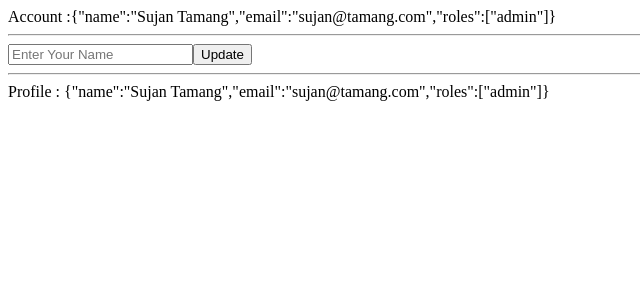
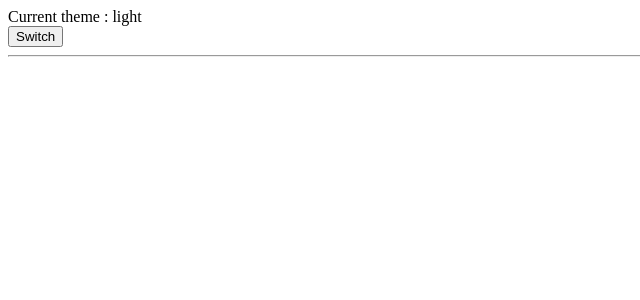
Before and after one commit to ST079/react, a React (Vite) app in the folder blogApp/: page / in a window 1280 px wide. Shown: the top 300 px of the page, without its empty margins (0-640 px from the left). Built offline with nearby package versions, Linux system fonts and the light colour scheme.

Commit message:
theme toggle

```diff
--- /dev/null
+++ b/blogApp/contexts/theme.jsx
@@ -0,0 +1,17 @@
+import React, { createContext, useState } from "react";
+export const Context = createContext(null);
+
+const ThemeContext = ({ children }) => {
+  const [theme, setTheme] = useState("light");
+  const toggleTheme = () => {
+    const value = theme === "light" ? "dark" : "light";
+    setTheme(value);
+  };
+  return (
+    <Context.Provider value={{ theme, toggleTheme }}>
+      {children}
+    </Context.Provider>
+  );
+};
+
+export default ThemeContext;
--- /dev/null
+++ b/blogApp/src/App.css
@@ -0,0 +1,9 @@
+.dark {
+    color: #fff;
+    background-color: black;
+}
+
+.light {
+    color: black;
+    background-color: #fff;
+}
--- a/blogApp/src/App.jsx
+++ b/blogApp/src/App.jsx
@@ -15,6 +15,9 @@ import Cform from "./pages/Cform";
 import Uform from "./pages/Uform";
 import Account from "./pages/Account";
 import Profile from "./pages/Profile";
+import LS from "./pages/LS";
+import Theme from "./pages/Theme";
+import "./App.css";
 
 const App = () => {
   // const users = [
@@ -24,11 +27,13 @@ const App = () => {
   // ];
   return (
     <>
-      <Account />
+      <Theme />
+      {/* <LS /> */}
+      {/* <Account /> */}
       <hr />
-      <Profile />
+      {/* <Profile /> */}
       {/* <Uform /> */}
-      {/* <Cform/> */}
+      {/* <Cform /> */}
       {/* <CountDown /> */}
       {/* <Recipe /> */}
       {/* <SearchWIthEff /> */}
--- a/blogApp/src/main.jsx
+++ b/blogApp/src/main.jsx
@@ -3,11 +3,12 @@ import ReactDOM from "react-dom/client";
 import App from "./App.jsx";
 
 import UserConsumer from "../contexts/index.jsx";
+import ThemeContext from "../contexts/theme.jsx";
 
 ReactDOM.createRoot(document.getElementById("root")).render(
   <React.StrictMode>
-    <UserConsumer>
+    <ThemeContext>
       <App />
-    </UserConsumer>
+    </ThemeContext>
   </React.StrictMode>
 );
--- a/blogApp/src/pages/Account.jsx
+++ b/blogApp/src/pages/Account.jsx
@@ -5,7 +5,6 @@ const Account = () => {
   const context = useContext(UserContext);
   if (!context) throw new Error("Context is not wrapped inside provider");
   const { user, setUser } = context;
-
   return (
     <div>
       Account :{JSON.stringify(user)}
--- a/blogApp/src/pages/Cform.jsx
+++ b/blogApp/src/pages/Cform.jsx
@@ -1,14 +1,24 @@
-import React, { useState } from "react";
+import React, { useState, useCallback } from "react";
+import moment from "moment";
+import Account from "./Account";
 //Controlled Form
 const Cform = () => {
   const [form, setForm] = useState({
     fname: "",
     lname: "",
   });
+  const [user, setUser] = useState("");
+
+  const [count, setCount] = useState(0);
+
+  const increment = () => {
+    setCount(count + 1);
+  };
 
   const handelSubmit = () => {
     alert(JSON.stringify(form));
   };
+
   return (
     <div>
       <form>
@@ -39,7 +49,13 @@ const Cform = () => {
         <button type="submit" onClick={handelSubmit}>
           Submit
         </button>
+        <br />
+
+
+        <hr />
       </form>
+      count :{count}
+      <button onClick={increment}>+</button>
     </div>
   );
 };
--- /dev/null
+++ b/blogApp/src/pages/LS.jsx
@@ -0,0 +1,33 @@
+import React, { useState } from "react";
+
+const LS = () => {
+  const [data, setData] = useState("");
+  const storeInLs = () => {
+    sessionStorage.setItem("name", data);
+    localStorage.setItem("status", "married");
+
+  };
+
+  const deleteInLs = () => {
+    localStorage.removeItem("name");
+  };
+  return (
+    <div>
+      Local Storage
+      <br />
+      <hr />
+      <input
+        type="text"
+        placeholder="Enter your name"
+        onChange={(e) => {
+          setData(e.target.value);
+        }}
+      />
+      <br />
+      <button onClick={storeInLs}>Store in local storage</button>
+      <button onClick={deleteInLs}>Delete in local storage</button>
+    </div>
+  );
+};
+
+export default LS;
--- /dev/null
+++ b/blogApp/src/pages/Theme.jsx
@@ -0,0 +1,17 @@
+import React, { useContext } from "react";
+import { Context } from "../../contexts/theme";
+
+const Theme = () => {
+  const context = useContext(Context);
+  if (!context) throw new Error("Context is not wrapped inside provider");
+  const { theme, toggleTheme } = context;
+  return (
+    <div className={theme}>
+      Current theme : {theme}
+      <br />
+      <button onClick={toggleTheme}>Switch</button>
+    </div>
+  );
+};
+
+export default Theme;
```
